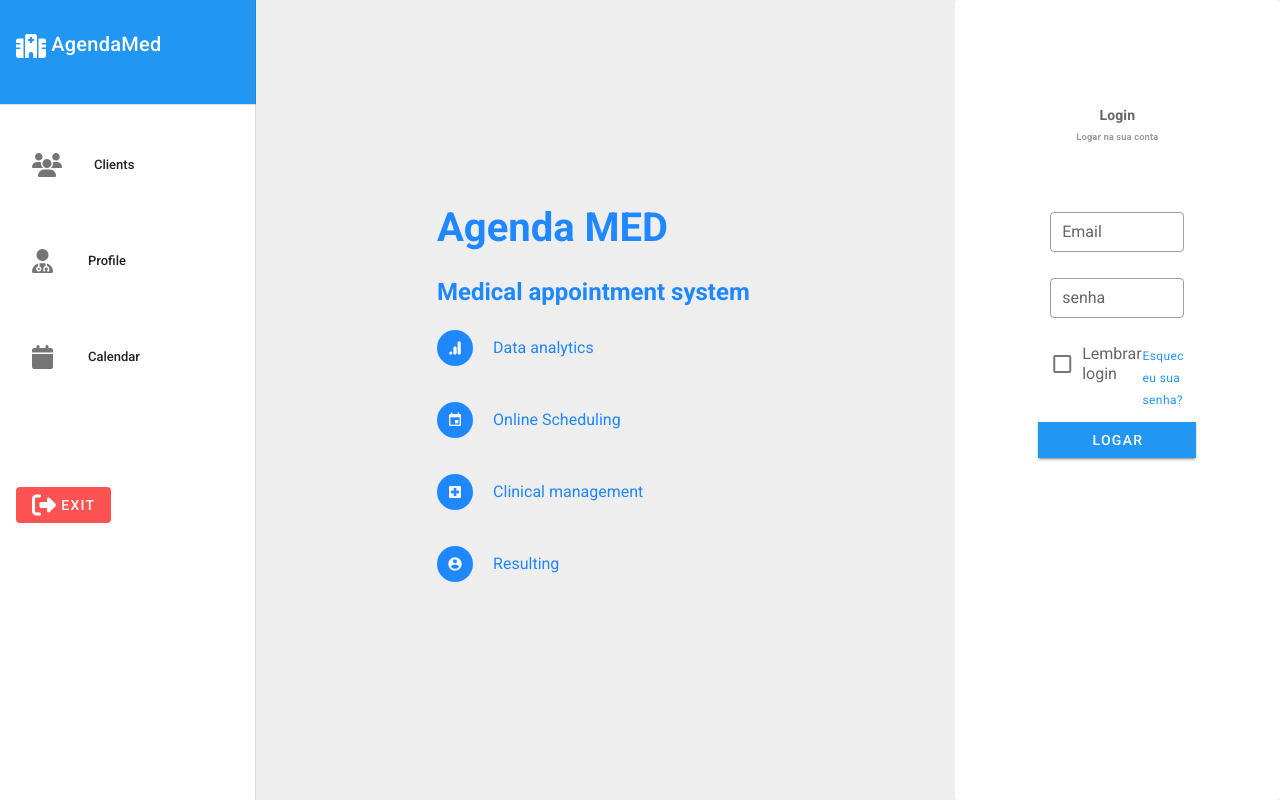
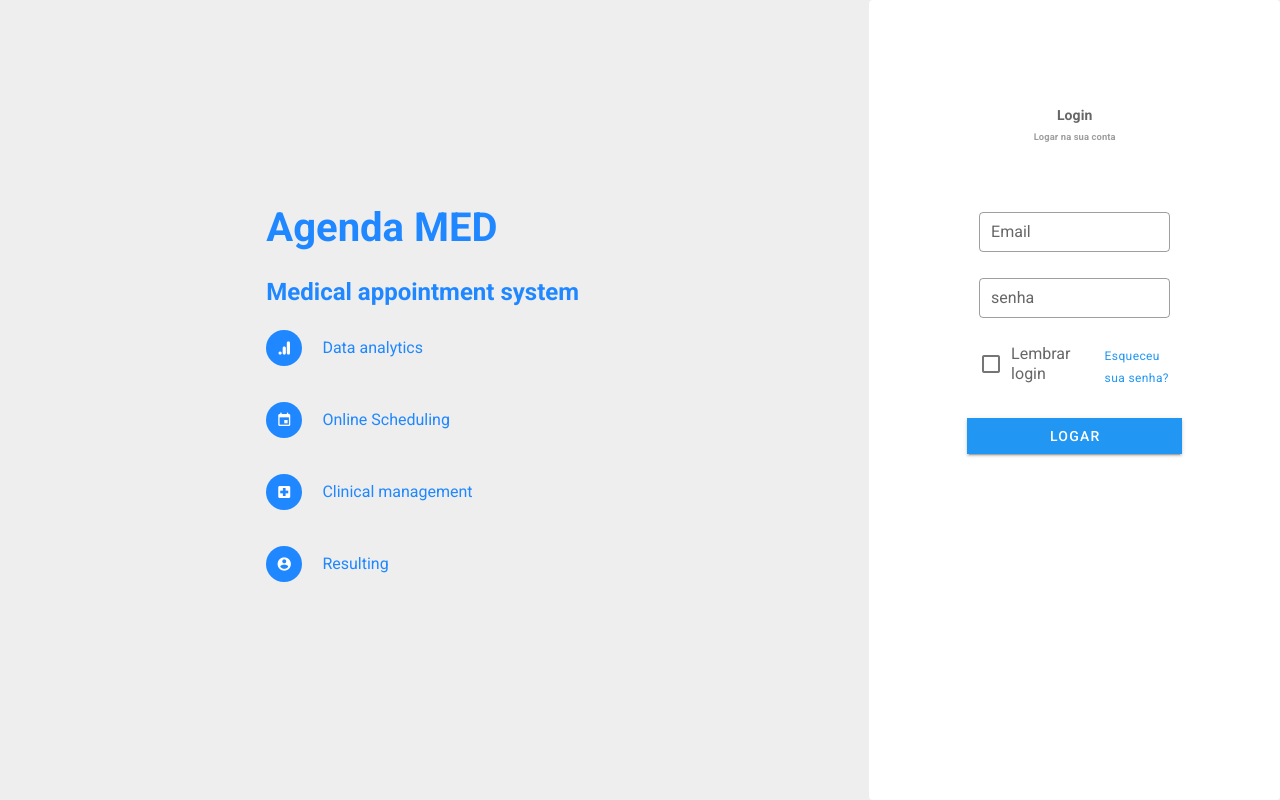
Before and after one commit to TheBugMakers/agenda-medica, a Vue app: page / in a window 1280 px wide. Built offline with nearby package versions, Linux system fonts and the light colour scheme.

Commit message:
add leftmenu in AdminTemplate

```diff
--- a/src/App.vue
+++ b/src/App.vue
@@ -1,7 +1,6 @@
 <template>
   <v-app>
     <v-main class="grey lighten-3" id="container">
-      <LeftMenu></LeftMenu>
       <AdminTemplate v-if="user.data"></AdminTemplate>
       <PublicTemplate v-if="!user.data"></PublicTemplate>
     </v-main>
@@ -11,14 +10,12 @@
 <script>
 import AdminTemplate from "@/components/AdminTemplate"
 import PublicTemplate from "@/components/PublicTemplate"
-import LeftMenu from "@/components/LeftMenu.vue"
 
 export default {
   name: 'App',
   components: {
     AdminTemplate,
     PublicTemplate,
-    LeftMenu,
   },
   data: () => ({}),
   computed:{
--- a/src/components/AdminTemplate.vue
+++ b/src/components/AdminTemplate.vue
@@ -1,7 +1,7 @@
 <template>
   <v-row id="container" dense>
            <v-col class="pb-0"  cols="2">
-             <!-- <LeftMenu/> -->
+             <LeftMenu></LeftMenu>
            </v-col>
            <v-col class="mt-4">
              <v-sheet color="transparent">
@@ -12,11 +12,11 @@
  </template>
 
  <script>
- // import LeftMenu from "@/components/LeftMenu.vue"
+ import LeftMenu from './LeftMenu.vue';
  export default {
 
    components: {
-     /* LeftMenu, */
+     LeftMenu,
    },
  }
  </script>
```
